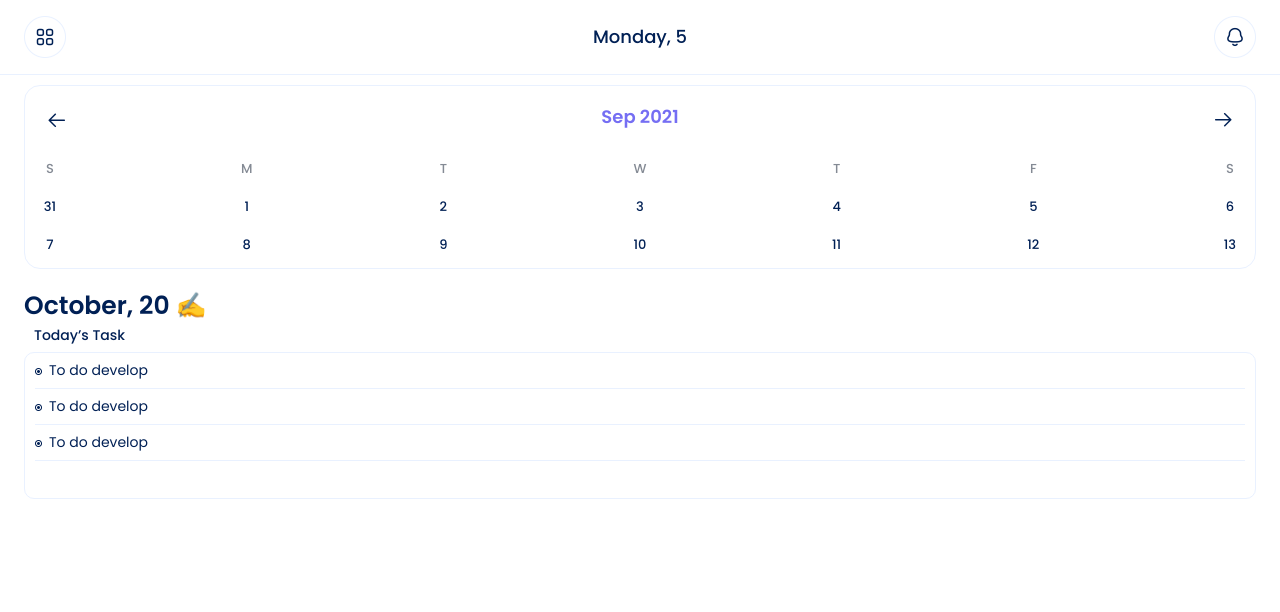
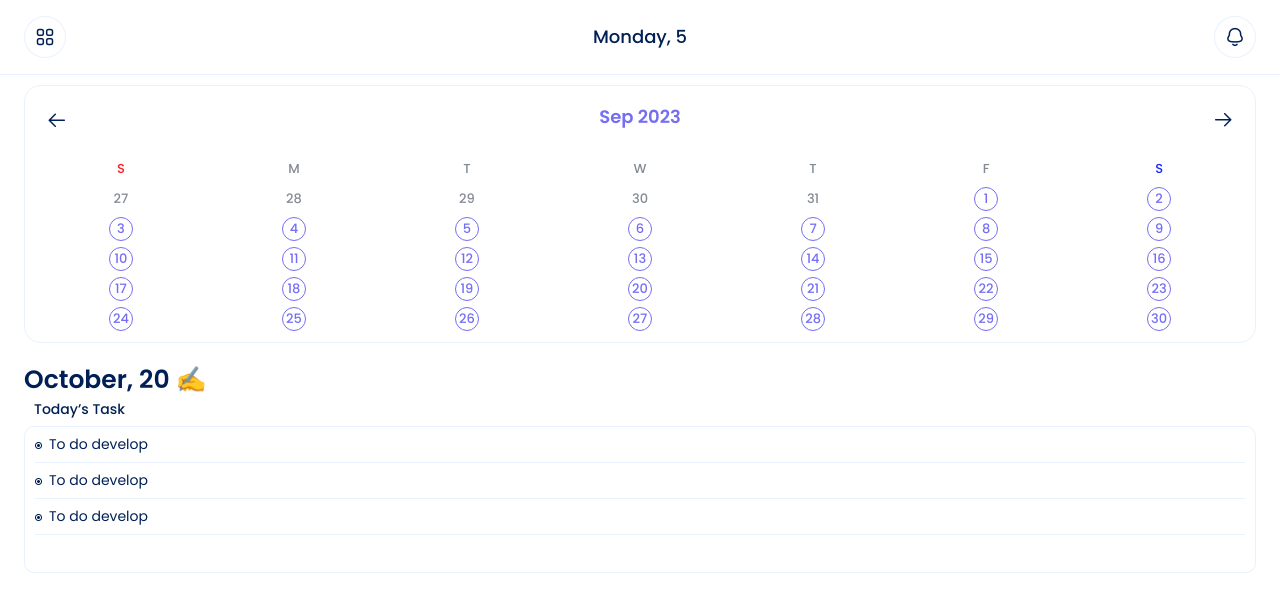
Before and after one commit to syeonee/tascky-react, a React (Create React App) app: page /calendar in a window 1280 px wide. Shown: the top 612 px of the page. Built offline with nearby package versions, Linux system fonts and the light colour scheme.

Commit message:
feat: 캘린더 날짜 색상 표시 추가

```diff
--- a/src/components/MonthCalendar.js
+++ b/src/components/MonthCalendar.js
@@ -1,4 +1,7 @@
+import { useState } from "react";
 import styled from "styled-components";
+
+import { getCalendarDateList, getMonthString } from '../util/date';
 
 const MonthCalendarContainer = styled.div`
     border-radius: 16px;
@@ -38,11 +41,13 @@ const CurrentMonthText = styled.div`
 const DateContainer = styled.div`
     display: flex;
     justify-content: space-between;
+    flex-wrap: wrap;
     margin-bottom: 8px;
 `;
 
 const DateItem = styled.div`
-    width: 30px;
+    position: relative;
+    flex-basis: 14.2%;
     height: 30px;
     color: #002055;
     text-align: center;
@@ -53,83 +58,73 @@ const DateItem = styled.div`
     &.not-current {
         color: #848A94;
     }
+
+    &.todo {
+        color: #756EF3;
+    }
+
+    &.red {
+        color: #FF1D1D;
+    }
+
+    &.blue {
+        color: #1D26FF;
+    }
+`;
+
+const Circle = styled.div`
+    width: 22px;
+    height: 22px;
+    position: absolute;
+    top: 50%;
+    left: 50%;
+    transform: translate(-50%, -50%);
+    border: 1px solid #756EF3;
+    border-radius: 50%;
 `;
 
 const MonthCalendar = () => {
     const today = new Date();
+    const [calendarDate, setCalendarDate] = useState(new Date(today.getFullYear(), today.getMonth(), 1));
+    const dateList = getCalendarDateList(calendarDate);
 
-    const getDateList = (date = new Date()) => {
-        const currentYear = date.getFullYear();
-        const currentMonth = date.getMonth();
+    const handlePrevMonth = () => {
+        const curDate = new Date(calendarDate);
+        curDate.setMonth(curDate.getMonth() - 1);
+        setCalendarDate(curDate);
+    };
 
-        const prevMonthLast = new Date(currentYear, currentMonth, 0);
-        const currentMonthLast = new Date(currentYear, currentMonth + 1, 0);
-
-        const prevMonthLastDate = prevMonthLast.getDate();
-        const prevMonthLastDay = prevMonthLast.getDay();
-
-        const currentMonthLastDate = currentMonthLast.getDate();
-        const currentMonthLastDay = currentMonthLast.getDay();
-
-        const prevMonthDates = [];
-        const currentMonthDates = [...Array(currentMonthLastDate + 1).keys()].slice(1);
-        const nextMonthDates = [];
-
-        if (prevMonthLastDay !== 6) {
-            for (let i = 0; i < prevMonthLastDay + 1; i++) {
-                prevMonthDates.unshift(prevMonthLastDate - i);
-            }
-        }
-
-        if (currentMonthLastDay !== 6) {
-            for (let i = 1; i < 7 - currentMonthLastDay; i++) {
-                nextMonthDates.push(i);
-            }
-        }
-
-        const dates = {
-            prevMonthDates: prevMonthDates,
-            currentMonthDates: currentMonthDates,
-            nextMonthDates: nextMonthDates
-        }
-
-        return dates;
-
+    const handleNextMonth = () => {
+        const curDate = new Date(calendarDate);
+        curDate.setMonth(curDate.getMonth() + 1);
+        setCalendarDate(curDate);
     };
 
     return (
         <MonthCalendarContainer>
             <CalendarHeader>
-                <MonthChangeButton direction="prev" />
-                <CurrentMonthText>{"Sep 2021"}</CurrentMonthText>
-                <MonthChangeButton direction="next" />
+                <MonthChangeButton direction="prev" onClick={handlePrevMonth} />
+                <CurrentMonthText>{getMonthString(calendarDate)}</CurrentMonthText>
+                <MonthChangeButton direction="next" onClick={handleNextMonth} />
             </CalendarHeader>
             <DateContainer>
-                <DateItem className="not-current">S</DateItem>
+                <DateItem className="red">S</DateItem>
                 <DateItem className="not-current">M</DateItem>
                 <DateItem className="not-current">T</DateItem>
                 <DateItem className="not-current">W</DateItem>
                 <DateItem className="not-current">T</DateItem>
                 <DateItem className="not-current">F</DateItem>
-                <DateItem className="not-current">S</DateItem>
-            </DateContainer>
-            <DateContainer>
-                <DateItem>31</DateItem>
-                <DateItem>1</DateItem>
-                <DateItem>2</DateItem>
-                <DateItem>3</DateItem>
-                <DateItem>4</DateItem>
-                <DateItem>5</DateItem>
-                <DateItem>6</DateItem>
-            </DateContainer>
-            <DateContainer>
-                <DateItem>7</DateItem>
-                <DateItem>8</DateItem>
-                <DateItem>9</DateItem>
-                <DateItem>10</DateItem>
-                <DateItem>11</DateItem>
-                <DateItem>12</DateItem>
-                <DateItem>13</DateItem>
+                <DateItem className="blue">S</DateItem>
+
+                {dateList.prevMonthDates.map((item) =>
+                    <DateItem className="not-current" key={item} >{item}</DateItem>
+                )}
+                {dateList.currentMonthDates.map((item) =>
+                    <DateItem className="todo" key={item} >{item}<Circle /></DateItem>
+                )}
+                {dateList.nextMonthDates.map((item) =>
+                    <DateItem className="not-current" key={item} >{item}</DateItem>
+                )}
             </DateContainer>
 
         </MonthCalendarContainer>
--- /dev/null
+++ b/src/util/date.js
@@ -0,0 +1,45 @@
+export const getCalendarDateList = (date) => {
+    const currentYear = date.getFullYear();
+    const currentMonth = date.getMonth();
+
+    const prevMonthLast = new Date(currentYear, currentMonth, 0);
+    const currentMonthLast = new Date(currentYear, currentMonth + 1, 0);
+
+    const prevMonthLastDate = prevMonthLast.getDate();
+    const prevMonthLastDay = prevMonthLast.getDay();
+
+    const currentMonthLastDate = currentMonthLast.getDate();
+    const currentMonthLastDay = currentMonthLast.getDay();
+
+    const prevMonthDates = [];
+    const currentMonthDates = [...Array(currentMonthLastDate + 1).keys()].slice(1);
+    const nextMonthDates = [];
+
+    if (prevMonthLastDay !== 6) {
+        for (let i = 0; i < prevMonthLastDay + 1; i++) {
+            prevMonthDates.unshift(prevMonthLastDate - i);
+        }
+    }
+
+    if (currentMonthLastDay !== 6) {
+        for (let i = 1; i < 7 - currentMonthLastDay; i++) {
+            nextMonthDates.push(i);
+        }
+    }
+
+
+    const dates = {
+        prevMonthDates: prevMonthDates,
+        currentMonthDates: currentMonthDates,
+        nextMonthDates: nextMonthDates
+    }
+
+    return dates;
+
+};
+
+export const getMonthString = (date) => {
+    const months = ["Jan", "Feb", "Mar", "Apr", "May", "Jun", "Jul", "Aug", "Sep", "Oct", "Nov", "Dec"];
+
+    return `${months[date.getMonth()]} ${date.getFullYear()}`
+}
```
Also changed, not shown: public/assets/images/currentPageIndicator.png (added), public/assets/images/otherPageIndicator.png (added).
